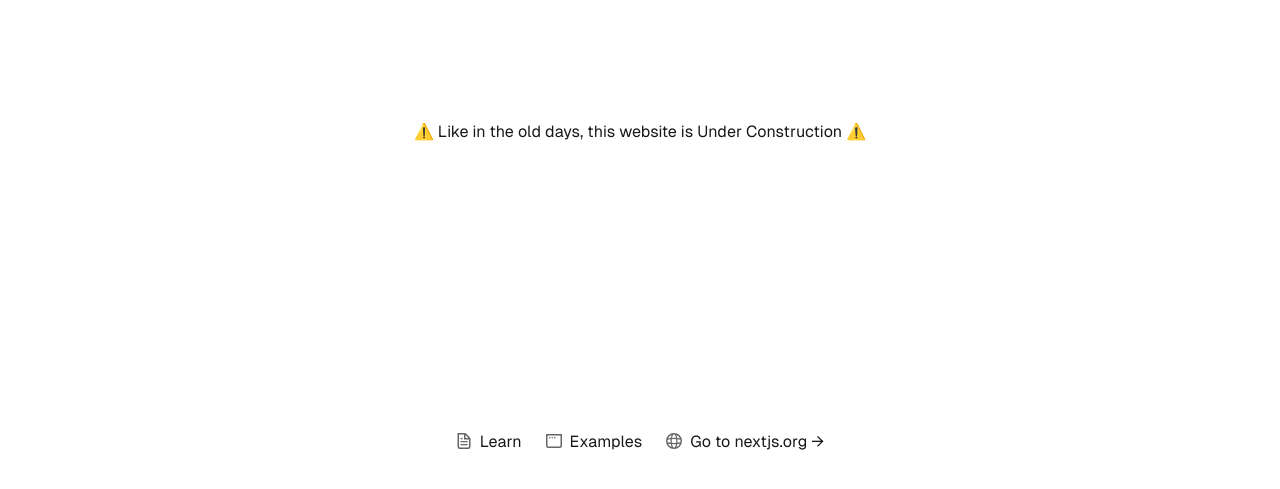
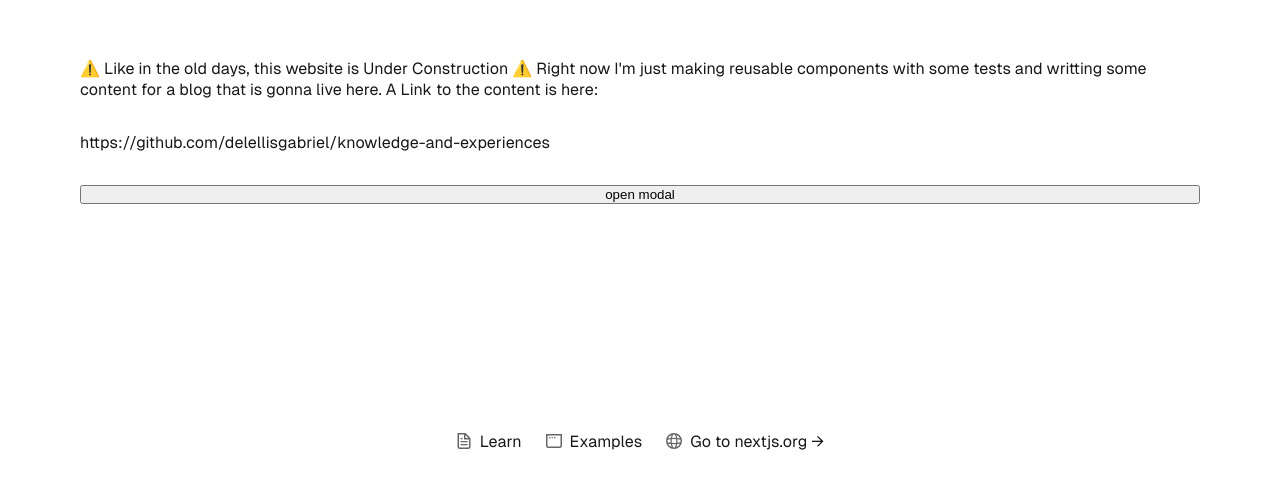
Before and after one commit to delellisgabriel/nextjs-webapp, a Next.js app: page / in a window 1280 px wide. Shown: the part 269-758 px from the top of the page. Built offline with nearby package versions, Linux system fonts and the light colour scheme.

Commit message:
feat: adds link markdown content for blog

```diff
--- a/app/page.tsx
+++ b/app/page.tsx
@@ -2,12 +2,27 @@
 
 import Image from "next/image";
 import styles from "./page.module.css";
+import Link from "next/link";
+import useModal from "@/hooks/useModal";
 
 export default function Home() {
+  const { openModal, Modal } = useModal();
+
   return (
     <div className={styles.page}>
       <main className={styles.main}>
-        ⚠️ Like in the old days, this website is Under Construction ⚠️
+        ⚠️ Like in the old days, this website is Under Construction ⚠️ Right now
+        I&apos;m just making reusable components with some tests and writting
+        some content for a blog that is gonna live here. A Link to the content
+        is here:{" "}
+        <Link
+          href="https://github.com/delellisgabriel/knowledge-and-experiences"
+          target="_blank"
+        >
+          https://github.com/delellisgabriel/knowledge-and-experiences
+        </Link>
+        <button onClick={() => openModal()}>open modal</button>
+        <Modal>The modal is open 🧙‍♂️ You&apos;re a wizard!</Modal>
       </main>
       <footer className={styles.footer}>
         <a
```
